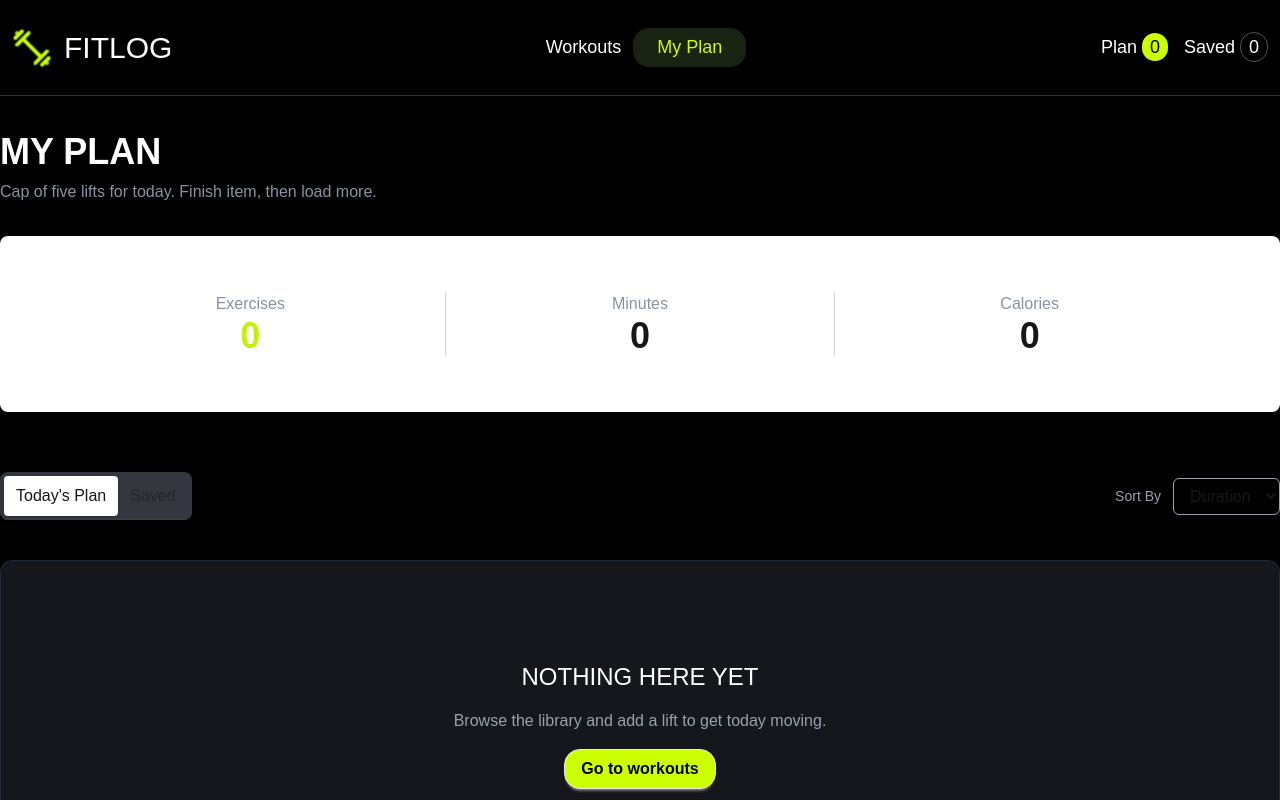
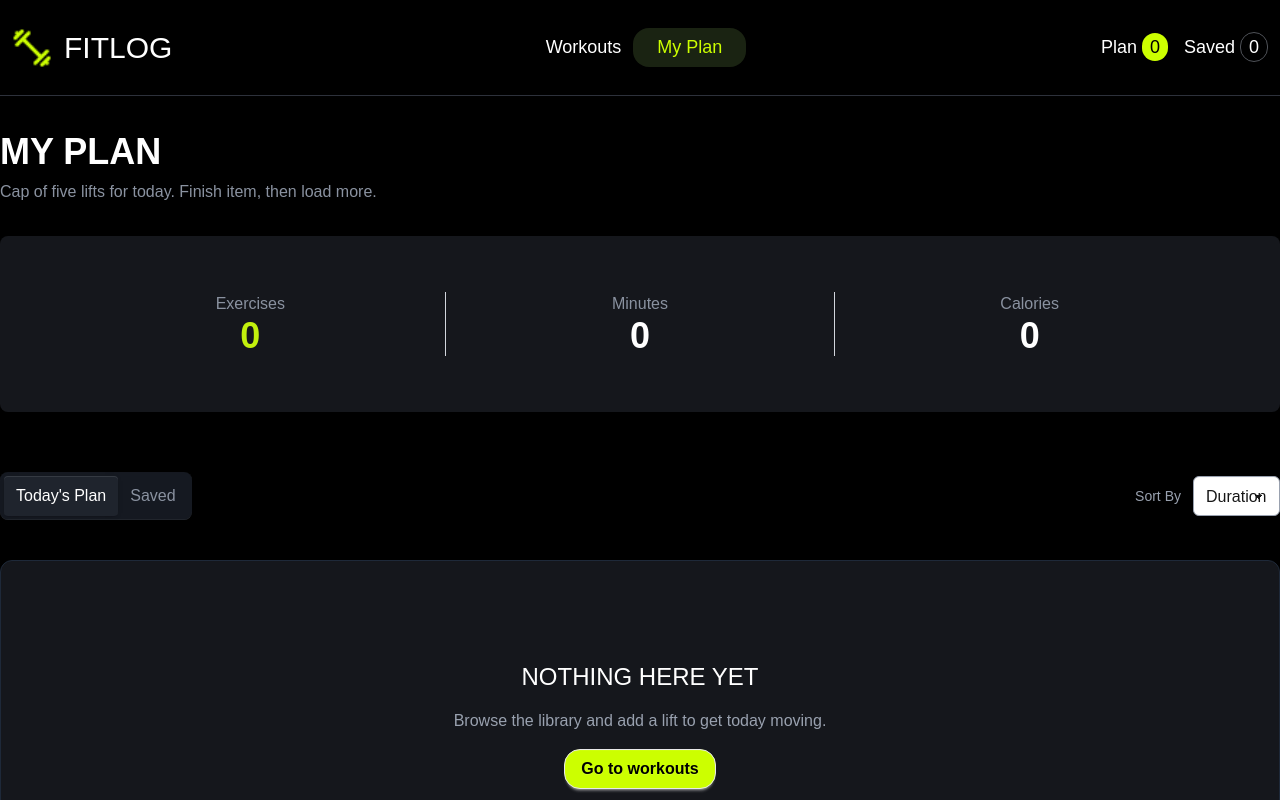
Before and after one commit to alhazuddin07/assignment-number-6, a Next.js app: page /my-plan in a window 1280 px wide. Shown: the top 800 px of the page. Built offline with nearby package versions, Linux system fonts and the light colour scheme.

Commit message:
some problem fixed

```diff
--- a/src/app/not-found.tsx
+++ b/src/app/not-found.tsx
@@ -4,7 +4,7 @@ import Link from 'next/link';
 
 const NotFoundPage = () => {
     return (
-        <main className="min-h-190 flex items-center justify-center bg-black px-4">
+        <main className="min-h-200 flex items-center justify-center bg-black px-4">
             <div className="w-full max-w-2xl text-center">
 
                 {/* Icon */}
--- a/src/components/my-plan-2/SummaryCard.tsx
+++ b/src/components/my-plan-2/SummaryCard.tsx
@@ -31,7 +31,7 @@ const SummaryCard = () => {
     return (
         <div className="container mx-auto mt-5 sm:mt-6 md:mt-8 lg:mt-8 px-4 sm:px-4 md:px-6 lg:px-0">
 
-            <div className="card bg-base-100 shadow-md p-3 sm:p-4 md:p-6 lg:p-8">
+            <div className="card bg-[#15171c] shadow-md p-3 sm:p-4 md:p-6 lg:p-8">
 
                 <div className="card-body flex flex-col sm:flex-row md:flex-row items-center justify-center text-center gap-5 sm:gap-0 md:gap-0">
 
@@ -52,7 +52,7 @@ const SummaryCard = () => {
                             Minutes
                         </p>
 
-                        <p className="text-2xl sm:text-3xl md:text-4xl font-bold">
+                        <p className="text-2xl sm:text-3xl md:text-4xl font-bold text-white">
                             {totalMinutes}
                         </p>
                     </div>
@@ -64,7 +64,7 @@ const SummaryCard = () => {
                             Calories
                         </p>
 
-                        <p className="text-2xl sm:text-3xl md:text-4xl font-bold">
+                        <p className="text-2xl sm:text-3xl md:text-4xl font-bold text-white">
                             {totalCalories}
                         </p>
                     </div>
--- a/src/components/my-plan-2/TabsCard.tsx
+++ b/src/components/my-plan-2/TabsCard.tsx
@@ -35,11 +35,11 @@ const MyPlanPart2 = () => {
         const sortedCards = [...cards];
 
         if (sortBy === 'duration') {
-            sortedCards.sort((a, b) => b.duration - a.duration );
+            sortedCards.sort((a, b) => b.duration - a.duration);
         } else if (sortBy === 'rating') {
             sortedCards.sort((a, b) => b.rating - a.rating);
         } else if (sortBy === 'caloriesBurned') {
-            sortedCards.sort((a, b) => b.caloriesBurned - a.caloriesBurned );
+            sortedCards.sort((a, b) => b.caloriesBurned - a.caloriesBurned);
         }
 
         return sortedCards;
@@ -68,15 +68,14 @@ const MyPlanPart2 = () => {
 
             <div className="flex flex-col gap-4 sm:flex-row sm:items-center sm:justify-between">
 
-                <div className="tabs tabs-box bg-[#34373f] w-fit">
+                <div className="tabs tabs-box bg-[#151921] w-fit">
 
                     <button
                         onClick={() => setActiveTab('today')}
-                        className={`tab text-xs sm:text-sm md:text-base ${
-                            activeTab === 'today'
-                                ? 'tab-active'
-                                : ''
-                        }`}
+                        className={`tab text-xs sm:text-sm md:text-base text-[#8A92A0] ${activeTab === 'today'
+                            ? 'tab-active bg-[#1F242D] text-white'
+                            : ''
+                            }`}
                     >
                         Today&apos;s Plan
                     </button>
@@ -84,11 +83,10 @@ const MyPlanPart2 = () => {
 
                     <button
                         onClick={() => setActiveTab('saved')}
-                        className={`tab text-xs sm:text-sm md:text-base ${
-                            activeTab === 'saved'
-                                ? 'tab-active'
-                                : ''
-                        }`}
+                        className={`tab text-xs sm:text-sm md:text-base text-[#8A92A0] ${activeTab === 'saved'
+                            ? 'tab-active bg-[#1F242D] text-white'
+                            : ''
+                            }`}
                     >
                         Saved
                     </button>
@@ -99,18 +97,18 @@ const MyPlanPart2 = () => {
                 <div className="flex items-center gap-2 sm:gap-3">
 
                     <span className="text-xs sm:text-sm text-gray-400">
-                        Sort By
+                        Sort<span className='text-black'>.</span>By
                     </span>
 
                     <select
                         value={sortBy}
                         onChange={(e) => setSortBy(e.target.value as 'duration' | 'rating' | 'caloriesBurned')}
-                        className="rounded-md border border-gray-400 px-2 sm:px-3 py-2 text-sm sm:text-base"
+                        className="select rounded-md border border-gray-400 px-2 sm:px-3 py-2 text-sm sm:text-base"
                     >
+
                         <option value="duration">Duration</option>
                         <option value="rating">Rating</option>
                         <option value="caloriesBurned">Calories</option>
-
                     </select>
                 </div>
 
@@ -192,7 +190,7 @@ const MyPlanPart2 = () => {
 
                                 <Link
                                     href={`/libraryWorkoutCard/${card.id}`}
-                                    className="rounded-full border border-gray-700 px-3 sm:px-4 py-2 text-[10px] sm:text-xs whitespace-nowrap"
+                                    className="rounded-full border border-gray-700 px-3 sm:px-4 py-2 text-[10px] sm:text-xs whitespace-nowrap text-white"
                                 >
                                     View Details
                                 </Link>
--- a/src/components/shared/Navbar.tsx
+++ b/src/components/shared/Navbar.tsx
@@ -28,7 +28,7 @@ const Navbar = () => {
                 <div className="navbar-start sm:gap-3 md:gap-0">
 
                     <div className="dropdown">
-                        <div tabIndex={0} role="button" className="btn btn-ghost lg:hidden px-2 sm:px-3">
+                        <div tabIndex={0} role="button" className="btn btn-ghost lg:hidden px-5 sm:px-3">
                             <svg aria-label="Menu" xmlns="http://www.w3.org/2000/svg" className="h-8 w-8 sm:h-9 sm:w-9 text-white border border-[#ccff00] p-2 rounded-md" fill="none" viewBox="0 0 24 24" stroke="currentColor">
                                 <path strokeLinecap="round" strokeLinejoin="round" strokeWidth="2" d="M4 6h16M4 12h8m-8 6h16" />
                             </svg>
```
